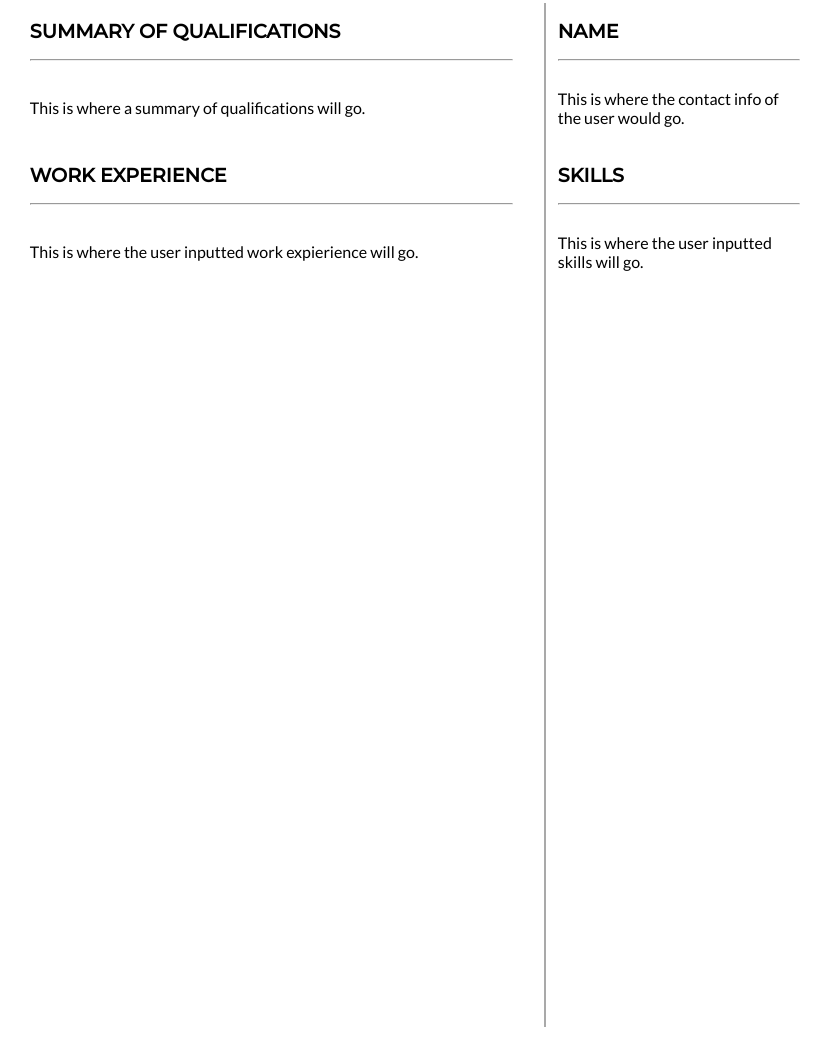
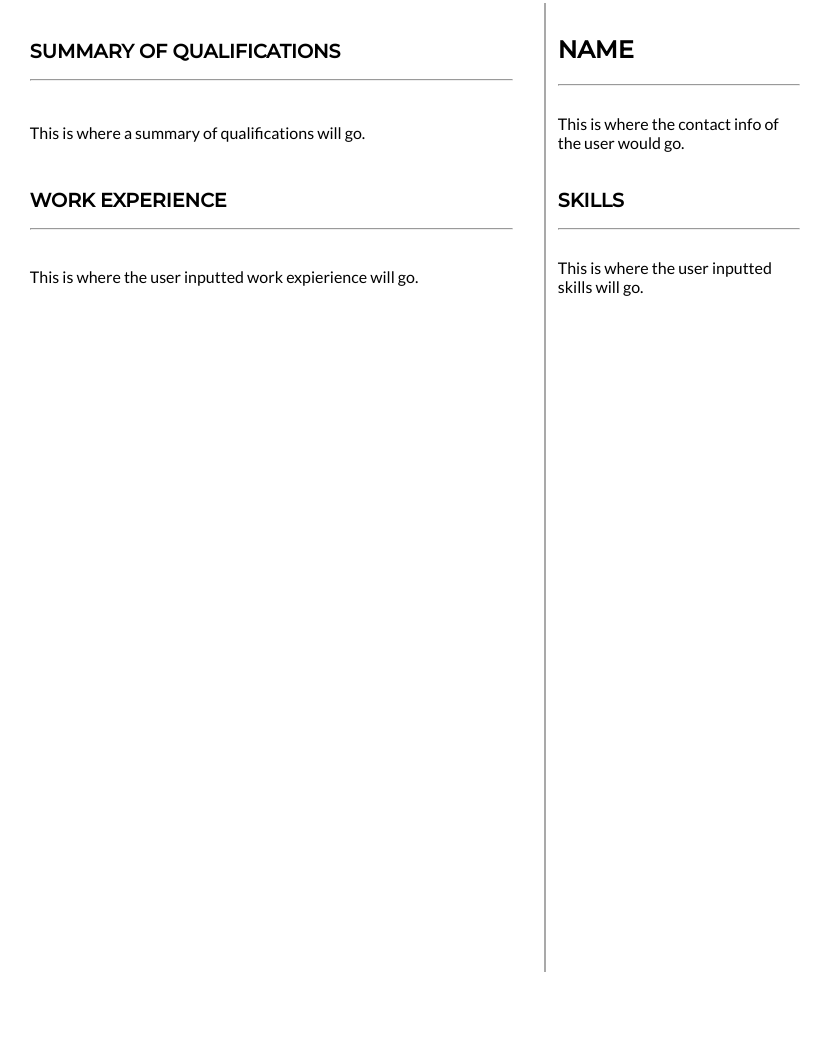
Before and after one commit to brainyshadow/resume-maker, a Python web app: template templates/template1.html in a window 1280 px wide. Shown: the whole page, without its empty margins (0-833 px from the left). Run offline with Jinja, Linux system fonts and the light colour scheme; the template is opened without the code that fills it, so the values that code supplies are empty.

Commit message:
More editable attributes
Added name to the editable attributes and made other minor styling changes.

```diff
--- a/templates/template1.html
+++ b/templates/template1.html
@@ -41,11 +41,15 @@
       .vl {
         position: absolute;
         border-left: 2px solid #a9a9a9;
-        height: 110%;
+        height: 100%;
       }
       .text-container {
         margin: 1rem auto 0.2rem auto;
         width: 90%;
+      }
+      .resume-name{
+        font-family: "Montserrat", sans-serif;
+        font-size: 1.5rem;
       }
       .resume-title {
         font-family: "Montserrat", sans-serif;
@@ -64,15 +68,15 @@
     <table class="full-width">
       <tr>
         <th class="two-sixth-width">
-          <div class="text-container">
+          <div class="text-container" style="margin-top: 2rem">
             <h2 class="resume-title">SUMMARY OF QUALIFICATIONS</h2>
             <hr />
           </div>
         </th>
         <th class="third-width">
           <div class="vl"></div>
-          <div class="text-container">
-            <h2 class="resume-title">NAME</h2>
+          <div class="text-container" style="margin-top: 2rem">
+            <h2 id="name" class="resume-name">NAME</h2>
             <hr />
           </div>
         </th>
```
Also changed, not shown: resume.py (+12 -11 lines), 1 other file.
